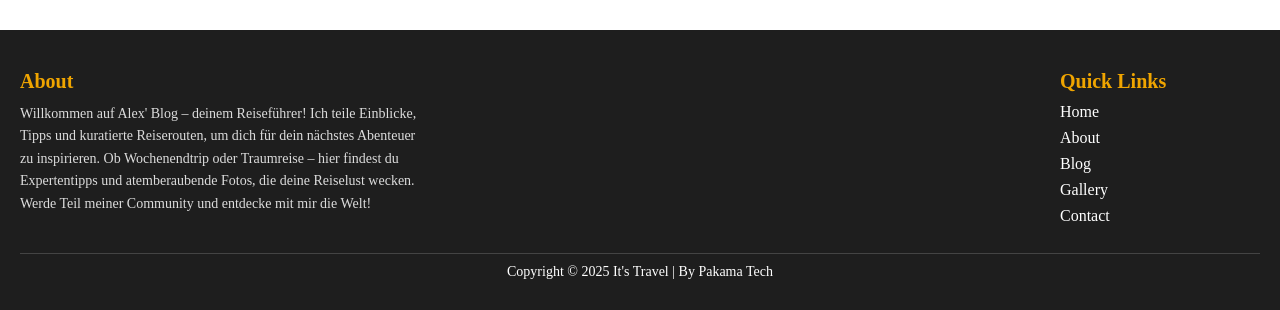
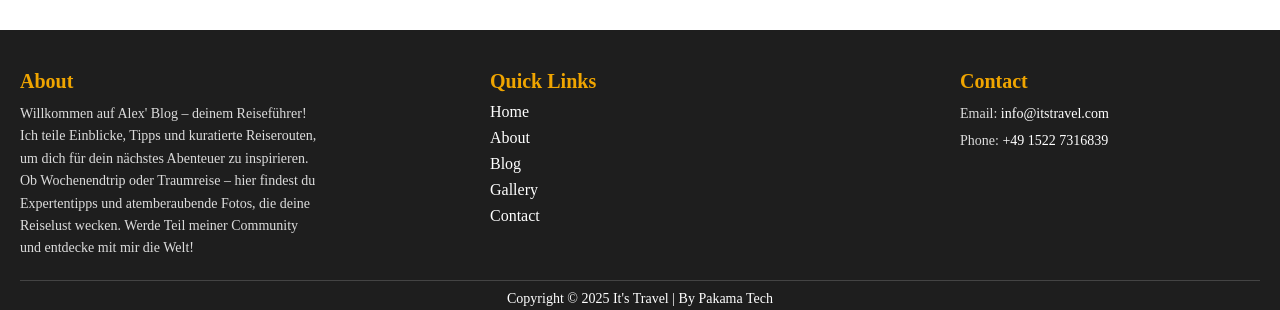
Before and after one commit to BlessingLuphahla/blog-app-ui, a React (Create React App) app: page / in a window 1280 px wide. Shown: the part 1744-2054 px from the top of the page. Built offline with nearby package versions, Linux system fonts and the light colour scheme; no server answers.

Commit message:
CSS
update on the footer

```diff
--- a/src/pages/footer/Footer.jsx
+++ b/src/pages/footer/Footer.jsx
@@ -31,6 +31,13 @@ function Footer() {
         </ul>
       </div>
 
+      {/* Contact Details */}
+      <div className="footerContact">
+        <h3>Contact</h3>
+        <p>Email: <a href="mailto:info@itstravel.com">info@itstravel.com</a></p>
+        <p>Phone: <a href="tel:+4915227316839">+49 1522 7316839</a></p>
+      </div>
+
       {/* Copyright Section */}
       <div className="footerText">
         Copyright © {currentYear} It's Travel |{" "}
--- a/src/pages/footer/footer.css
+++ b/src/pages/footer/footer.css
@@ -10,27 +10,26 @@
   text-align: left;
 }
 
-.footerAbout {
+.footerAbout,
+.footerNav,
+.footerContact {
   flex: 1;
-  max-width: 400px;
+  max-width: 300px;
 }
 
 .footerAbout h3,
-.footerNav h3 {
+.footerNav h3,
+.footerContact h3 {
   font-size: 20px;
   margin-bottom: 10px;
   color: #f0a500;
 }
 
-.footerAbout p {
+.footerAbout p,
+.footerContact p {
   font-size: 14px;
   line-height: 1.6;
   color: #dcdcdc;
-}
-
-.footerNav {
-  flex: 1;
-  max-width: 200px;
 }
 
 .footerNav ul {
@@ -50,6 +49,21 @@
 }
 
 .footerNav a:hover {
+  color: #f0a500;
+}
+
+/* Contact Details */
+.footerContact p {
+  margin: 5px 0;
+}
+
+.footerContact a {
+  color: white;
+  text-decoration: none;
+  transition: color 0.3s ease;
+}
+
+.footerContact a:hover {
   color: #f0a500;
 }
 
@@ -80,7 +94,8 @@
   }
 
   .footerAbout,
-  .footerNav {
+  .footerNav,
+  .footerContact {
     max-width: 100%;
     margin-bottom: 20px;
   }
```
